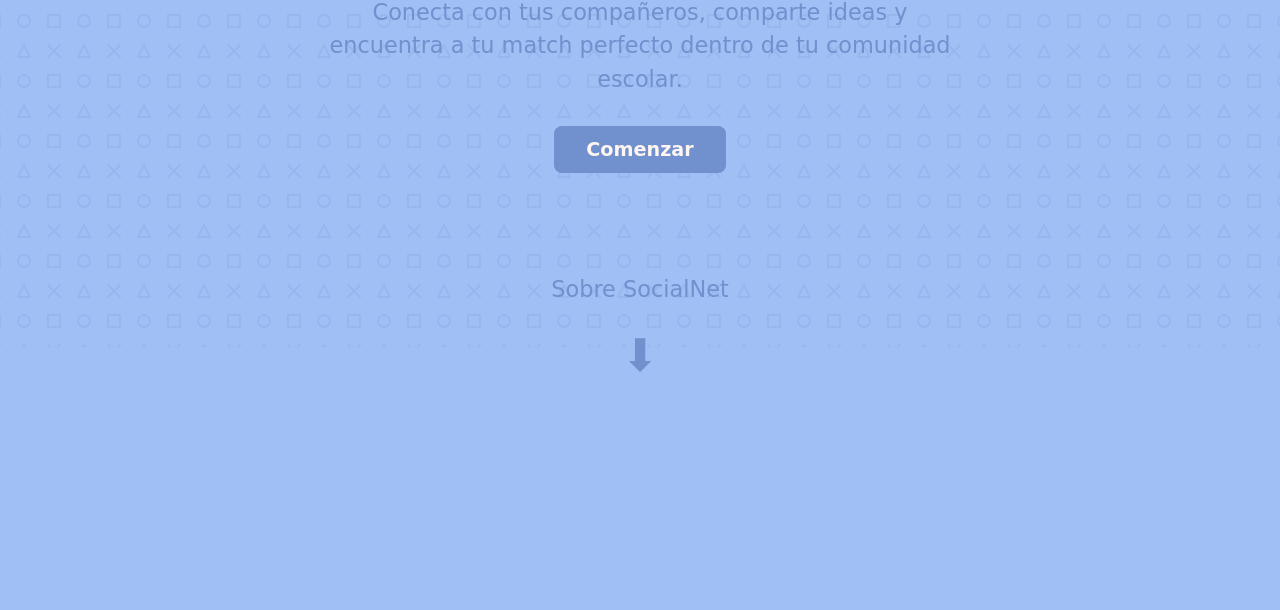
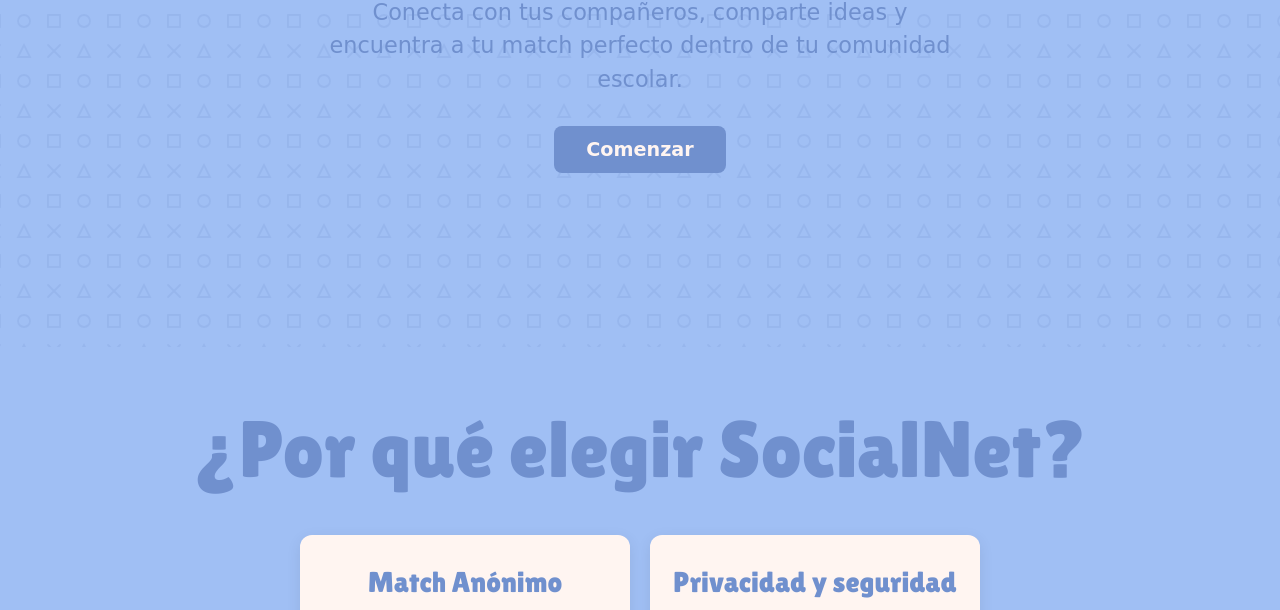
Before and after one commit to Shall0t/social_net.com, a plain HTML site: page index.html in a window 1280 px wide. Shown: the part 453-1063 px from the top of the page. Drawn offline with Linux system fonts and the light colour scheme; a web font is replaced by a local one.

Commit message:
quité "sobre SocialNet ↓"

```diff
--- a/index.html
+++ b/index.html
@@ -51,8 +51,6 @@
         <a href="registrarse.html">
         <button class="btn btn-primary btn-large" onclick="openModal('registerModal')">Comenzar</button>
         </a>
-        <p style="margin: 40px; margin-bottom: 15px; margin-top: 100px;">Sobre SocialNet</p>
-        <p style="font-size: 45px; margin-bottom: 0px;">⬇</p>
     </main>
     <!-- Seccion 1 -->
     <h1 class="section-title">¿Por qué elegir SocialNet?</h1>
```
